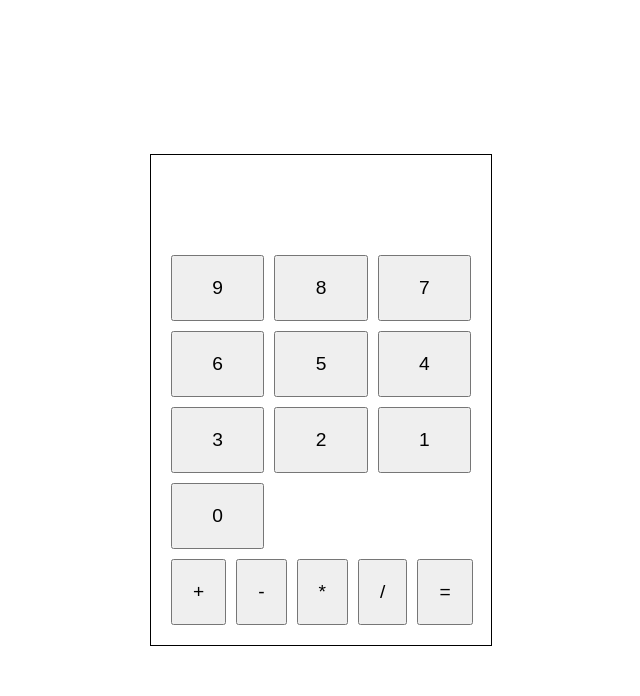
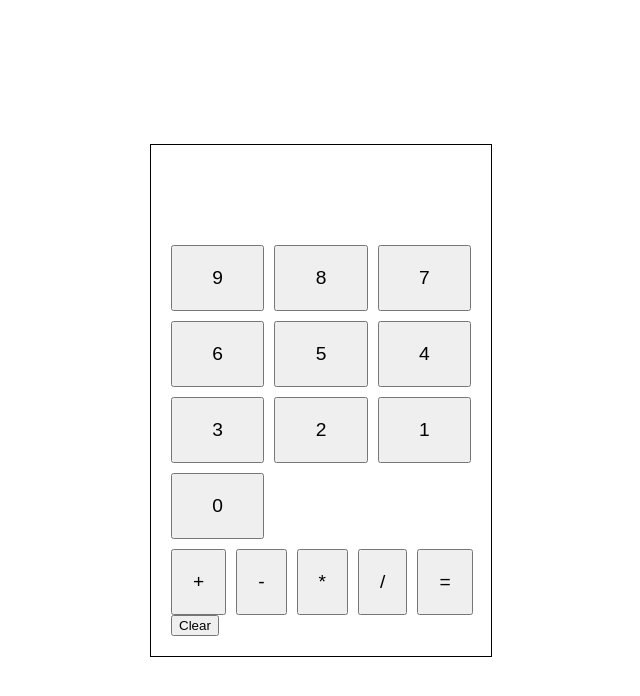
Before and after one commit to dimasjp/odin-calculator-2, a plain HTML site: page index.html in a window 1280 px wide. Shown: the whole page, without its empty margins (319-959 px from the left). Drawn offline with Linux system fonts and the light colour scheme.

Commit message:
Add clear button

```diff
--- a/index.html
+++ b/index.html
@@ -29,6 +29,7 @@
             <button class="button-operator">/</button>
             <button class="button-operator">=</button>
         </div>
+        <button class="button-clear">Clear</button>
     </div>
 </body>
 </html>
```
